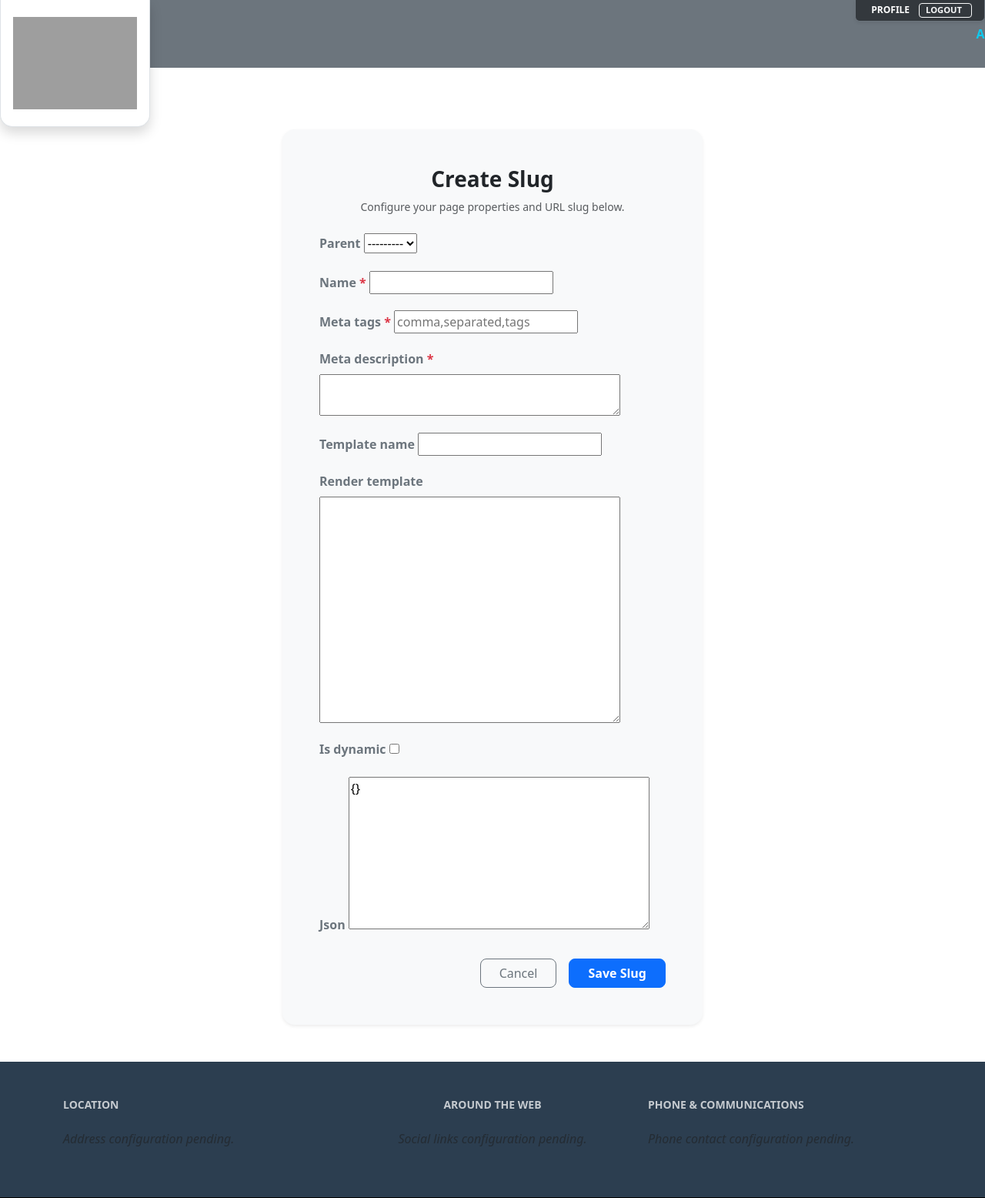
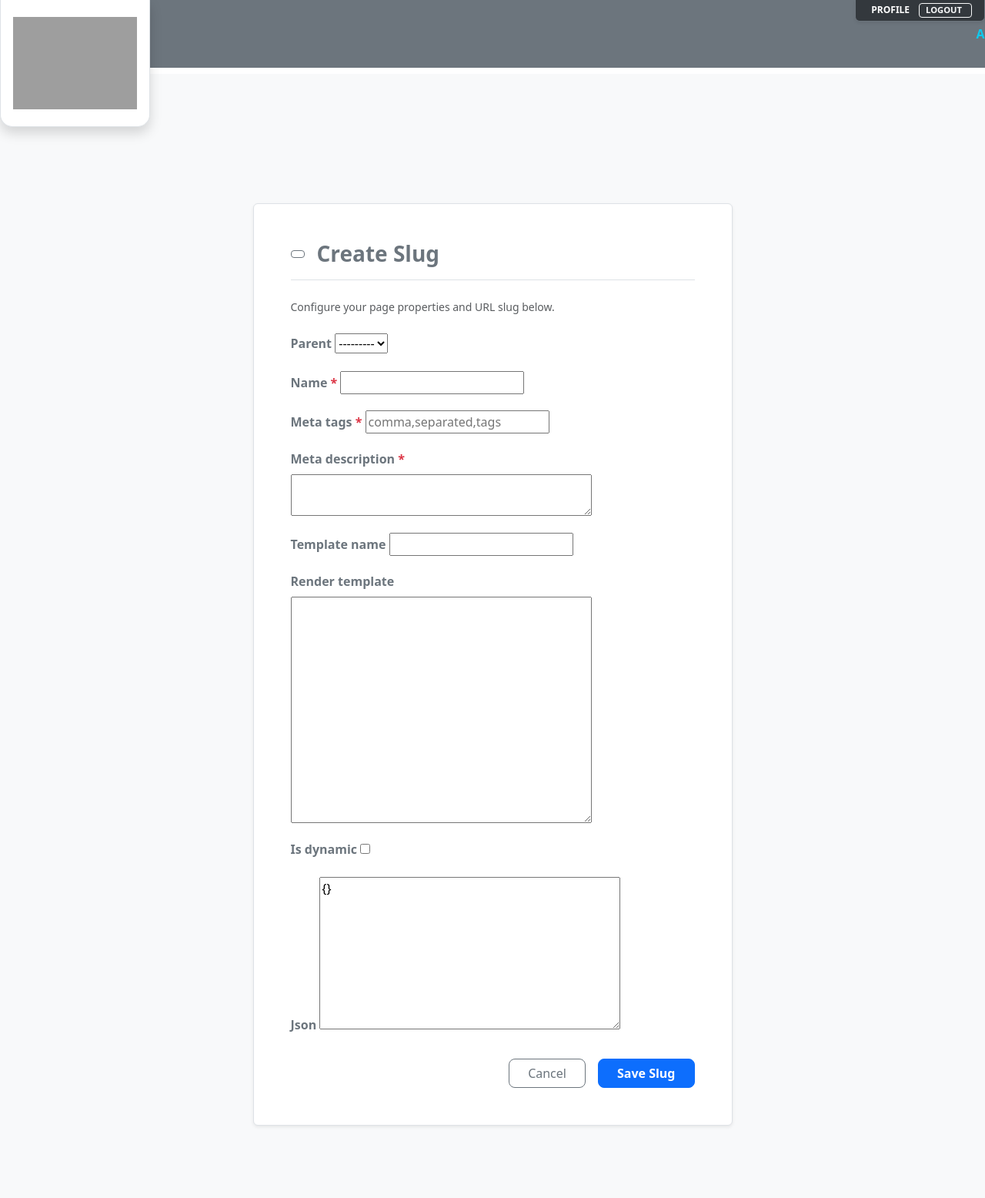
Before and after one commit to Pengin-Open-Source/pengin-pi-3, a Django app: page /slug/create/ in a window 1280 px wide. Shown: the top 1556 px of the page at 77% size. Run offline with Django 5.2, Linux system fonts and the light colour scheme; the visitor is signed in with stand-in values (Sample User, id 1); data that the repository does not hold is empty; some libraries are stand-ins or nearby versions; grey boxes are pictures that could not be loaded.

Commit message:
Slug templates: migrate onto layouts/centered-card-form.html
slug.html, slug_edit.html, and the new slug_dynamic_form.html were all
still on the pre-Phase-2 layout/no_contact.html shell with a bare
container div in pageContent - no <section class="page-section ..."> to
sit an opaque background on. layout.html's <body> background is only a
flat white in this framework's own bones, but a real deployed site is
expected to customize it (a tiled pattern, a dark theme, etc. - see
tobuwebprod's own background as one example), and content that isn't
inside an opaque section shows whatever's behind it through - a real
legibility bug on any site that does that, not just a style nit.

layouts/centered-card-form.html's own top-of-file comment already listed
"the shared slug/auth pages" as one of its intended consumers - it just
was never actually wired up to these three templates. Now it is: each
extends it and fills top_left/middle_article instead of carrying its own
copy of the section/container/card markup, matching the exact same
migration every ported app's create/edit form went through this session.
The nested `card border-0 shadow-sm rounded-4 bg-light` wrapper each
template used to have of its own is dropped - the shared layout already
provides an equivalent opaque white card, so keeping both would have
doubled up.

Verified: throwaway .env + tobuwebprod's venv, manage.py check (clean),
and a Client-based render check hitting SlugCreateView, SlugEditView, and
SlugDynamicCreateView, confirming all three responses are 200 and contain
the <section class="page-section literal wrapper.

Co-Authored-By: Claude Sonnet 5 <noreply@anthropic.com>
Claude-Session: https://claude.ai/code/session_01X9kWksBd11egrkY91KvvqP

```diff
--- a/templates/slug/slug.html
+++ b/templates/slug/slug.html
@@ -1,25 +1,18 @@
-{% extends "layout/no_contact.html" %}
-{% load static %}
+{% extends "layouts/centered-card-form.html" %}
 
-{% block pageContent %}
-<div class="container pt-5 mt-4 mb-5">
-    <div class="row justify-content-center">
-        <div class="col-md-8 col-lg-6">
-            <div class="card border-0 shadow-sm rounded-4 bg-light">
-                <div class="card-body p-4 p-md-5">
+{% block top_left %}
+<a href="javascript:history.back()" class="btn btn-outline-secondary btn-sm me-3">
+    <i class="fas fa-arrow-left"></i>
+</a>
+<h1 class="h3 fw-bold text-secondary m-0">{% if action == "edit" %}Edit{% else %}Create{% endif %} Slug</h1>
+{% endblock %}
 
-                    <div class="text-center mb-4">
-                        <h2 class="h3 fw-bold text-dark">
-                            {% if action == "edit" %}Edit{% else %}Create{% endif %} Slug
-                        </h2>
-                        <p class="text-muted small">Configure your page properties and URL slug below.</p>
-                    </div>
+{% block middle_article %}
+<p class="text-muted small mb-4">Configure your page properties and URL slug below.</p>
 
 {% if form.non_field_errors %}
     <div class="alert alert-danger alert-dismissible fade show" role="alert">
-                            {% for error in form.non_field_errors %}
-                                <div>{{ error }}</div>
-                            {% endfor %}
+        {% for error in form.non_field_errors %}<div>{{ error }}</div>{% endfor %}
         <button type="button" class="btn-close" data-bs-dismiss="alert" aria-label="Close"></button>
     </div>
 {% endif %}
@@ -42,9 +35,7 @@
 
             {% if field.errors %}
                 <div class="invalid-feedback d-block">
-                                        {% for error in field.errors %}
-                                            <div>{{ error }}</div>
-                                        {% endfor %}
+                    {% for error in field.errors %}<div>{{ error }}</div>{% endfor %}
                 </div>
             {% endif %}
         </div>
@@ -56,10 +47,5 @@
     </div>
 </form>
 
-                </div>
-            </div>
-        </div>
-    </div>
-</div>
 {% include "slug/_json_validation.html" %}
 {% endblock %}
```
Also changed, not shown: templates/slug/slug_dynamic_form.html (+9 -20 lines), templates/slug/slug_edit.html (+11 -29 lines). Lines whose indentation alone changed are shown as unchanged.
